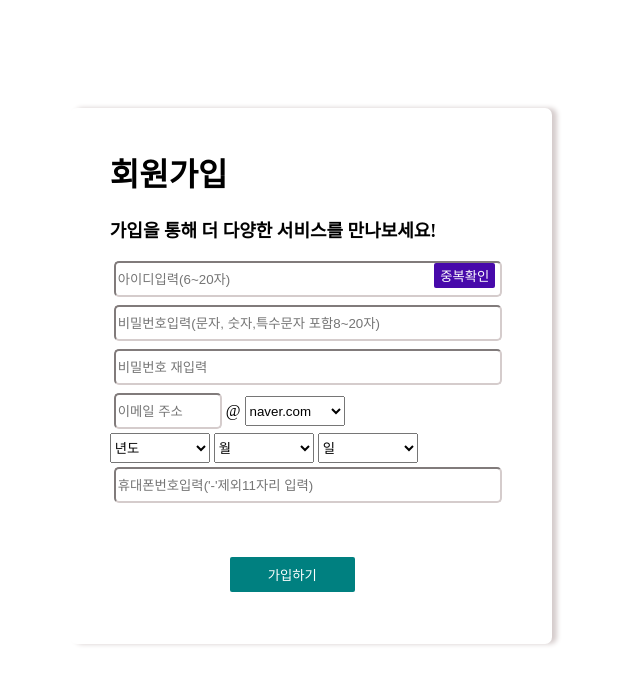
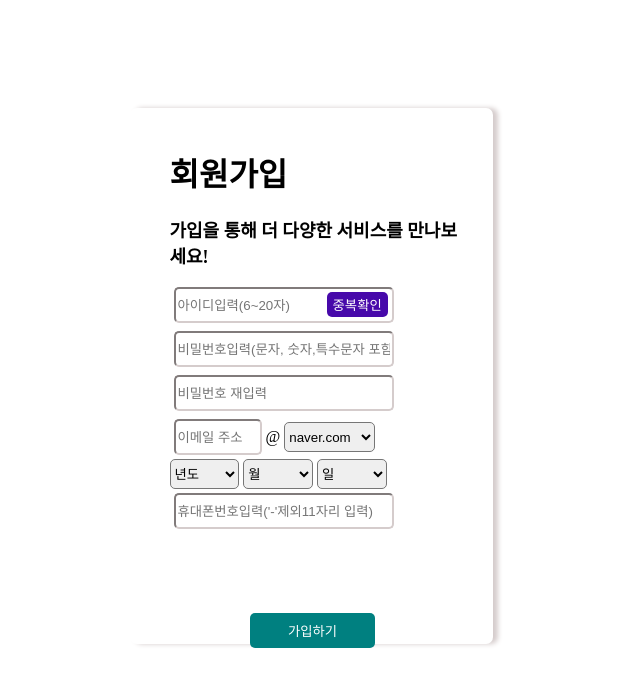
Before and after one commit to Minji0214/project2-, a Flask app: page / in a window 1280 px wide. Shown: the top 687 px of the page, without its empty margins (329-969 px from the left). Run offline with Flask 2, Linux system fonts and the light colour scheme.

Commit message:
일곱번째 수정완료

```diff
--- a/static/style.css
+++ b/static/style.css
@@ -10,7 +10,7 @@ body {
 }
 
 .wrapper {
-    width: 33%;
+    max-width: 303px;
     height: 90%;
     border-radius: 7px;
     box-shadow: 5px 0 5px 0 rgb(213, 204, 204);
@@ -22,11 +22,17 @@ h2 {
  font-size: 18px;
 }
 
-input {
+input  {
     border-color: rgb(213, 204, 204);
     color:rgb(213, 204, 204);
     border-radius: 5px;
     margin: 4px;
+}
+select{
+    border-radius: 5px;
+    height: 30px;
+
+
 }
 
 button {
@@ -43,9 +49,10 @@ form {
 }
 .double {
     position: absolute;
-    right: 37px;
-    top: 6px;
+    right:  28%;
+    top: 9px;
     height: 25px;
+    border-radius: 5px;
 }
 span {
     color:red;
@@ -54,19 +61,31 @@ span {
 }
 
 .passwordInput, .passwordErrorInput, .phoneInput, .idInput {
-    width: 90%;
+    width: 70%;
     height: 30px;
 
 }
 .join {
-    margin: 50px 50px 50px 120px;
     width: 125px;
     height: 35px;
+    position: absolute;
+    right: 45%;
+    bottom: 19%;
+    border-radius: 5px;
 }
-.email-box>input, select {
+.email-box>input {
     height: 30px;
-    width: 100px;
+    width: 80px;
+
 }
 .join:disabled{
     background-color: teal;
 }
+.email-box{
+    width: 70%;
+    margin: 0;
+}
+#year, #day, #month{
+    width:23%;
+
+}
```
